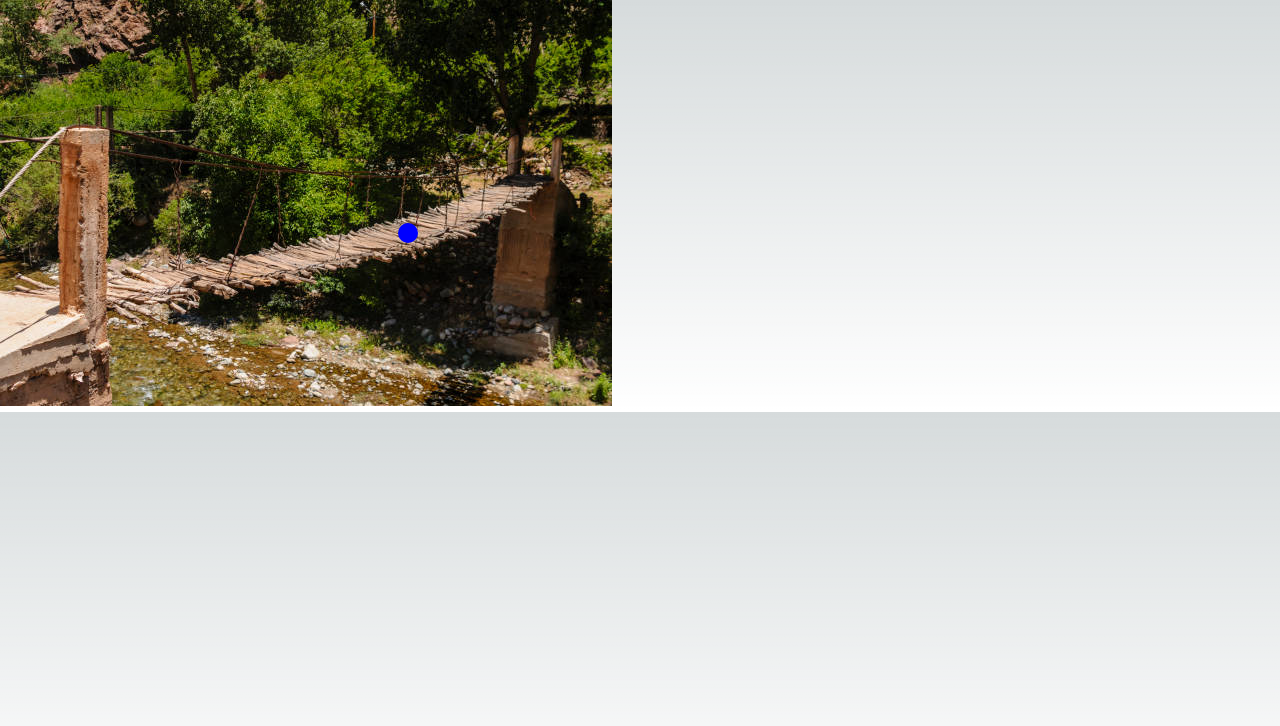
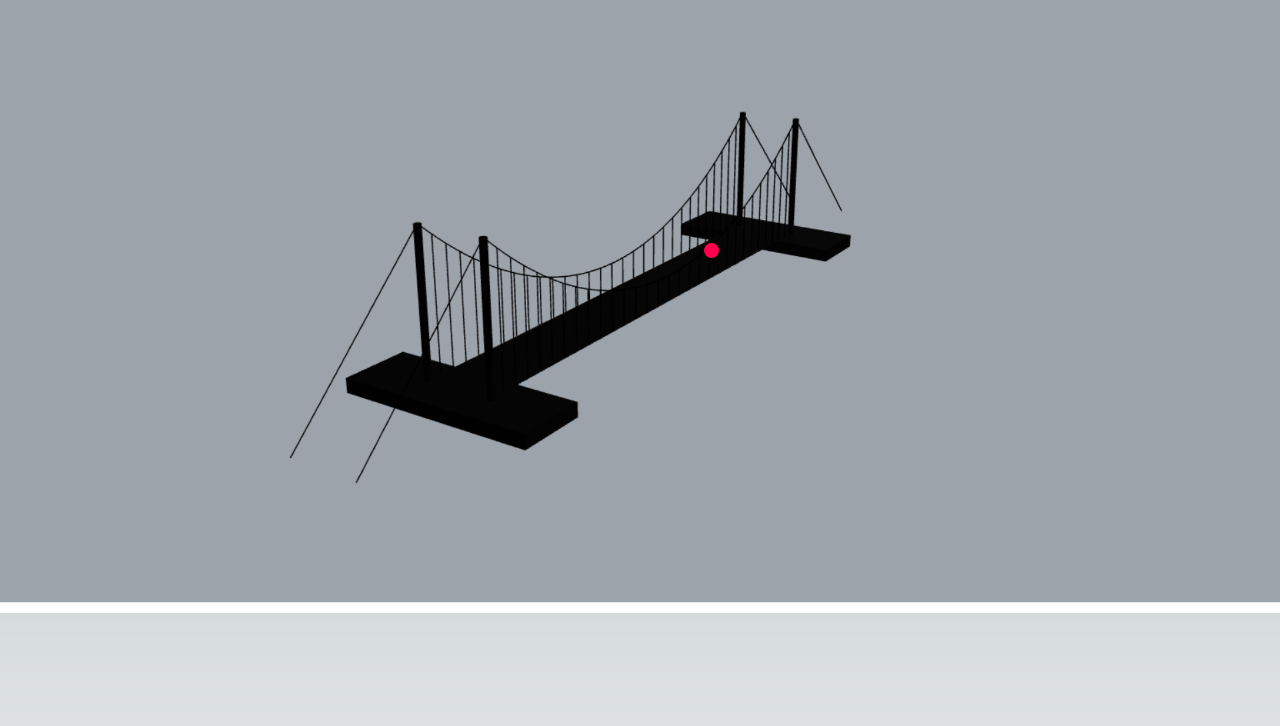
Before and after one commit to AlexKazz/rhino-repair-1, a Next.js app: page /PictureDisplay in a window 1280 px wide. Shown: the top 726 px of the page. Built offline with nearby package versions, Linux system fonts and the light colour scheme.

Commit message:
modal css edits

```diff
--- a/pages/Home.module.css
+++ b/pages/Home.module.css
@@ -25,12 +25,14 @@
   .structure {
     cursor: pointer;
     margin: 5px;
+    color: black
   }
 
   .inputField {
     display: flex;
     align-items: center;
     margin-bottom: 10px;
+    color: black
   }
 
   .inputField label {
--- a/pages/PictureDisplay.module.css
+++ b/pages/PictureDisplay.module.css
@@ -10,11 +10,11 @@
 
   .circle {
     position: absolute;
-    top: 55%; /* Adjust these values to position the dot */
-    left: 65%;
-    width: 20px;
-    height: 20px;
-    background: blue;
+    top: 40%; /* Adjust these values to position the dot */
+    left: 55%;
+    width: 15px;
+    height: 15px;
+    background: rgb(255, 0, 76);
     border-radius: 50%;
     cursor: pointer;
   }
--- a/pages/StructureModal.js
+++ b/pages/StructureModal.js
@@ -8,7 +8,7 @@ Modal.setAppElement("#__next");
 
 const customStyles = {
   content: {
-    width: "500px", // Increase this to make the modal wider
+    width: "800px", // Increase this to make the modal wider
     height: "600px",
     margin: "auto",
   },
@@ -42,7 +42,7 @@ function StructureModal({
         />
       </div>
       <br />
-      <label>Upload Structure Photo:</label>
+      <label className="text-black">Upload Structure Photo:</label>
       <input
         className="mb-6"
         type="file"
@@ -51,37 +51,9 @@ function StructureModal({
       />
 
       <br />
-      <div className={styles.inputField}>
-        <label>X Coordinate:</label>
-        <input
-          name="xCoordinate"
-          placeholder="Rhino X Coordinate"
-          value={currentStructure.xCoordinate}
-          onChange={handleInputChange}
-        />
-      </div>
+
       <br />
-      <div className={styles.inputField}>
-        <label>Y Coordinate:</label>
-        <input
-          name="yCoordinate"
-          placeholder="Rhino Y Coordinate"
-          value={currentStructure.yCoordinate}
-          onChange={handleInputChange}
-        />
-      </div>
-      <br />
-      <div className={styles.inputField}>
-        <label>Z Coordinate:</label>
-        <input
-          name="zCoordinate"
-          placeholder="Rhino Z Coordinate"
-          value={currentStructure.zCoordinate}
-          onChange={handleInputChange}
-        />
-      </div>
-      <br />
-      <label>Upload Rhino3D File:</label>
+      <label className="text-black">Upload Rhino3D File:</label>
       <input
         className="mb-6"
         type="file"
```
Also changed, not shown: public/image1.jpg.
